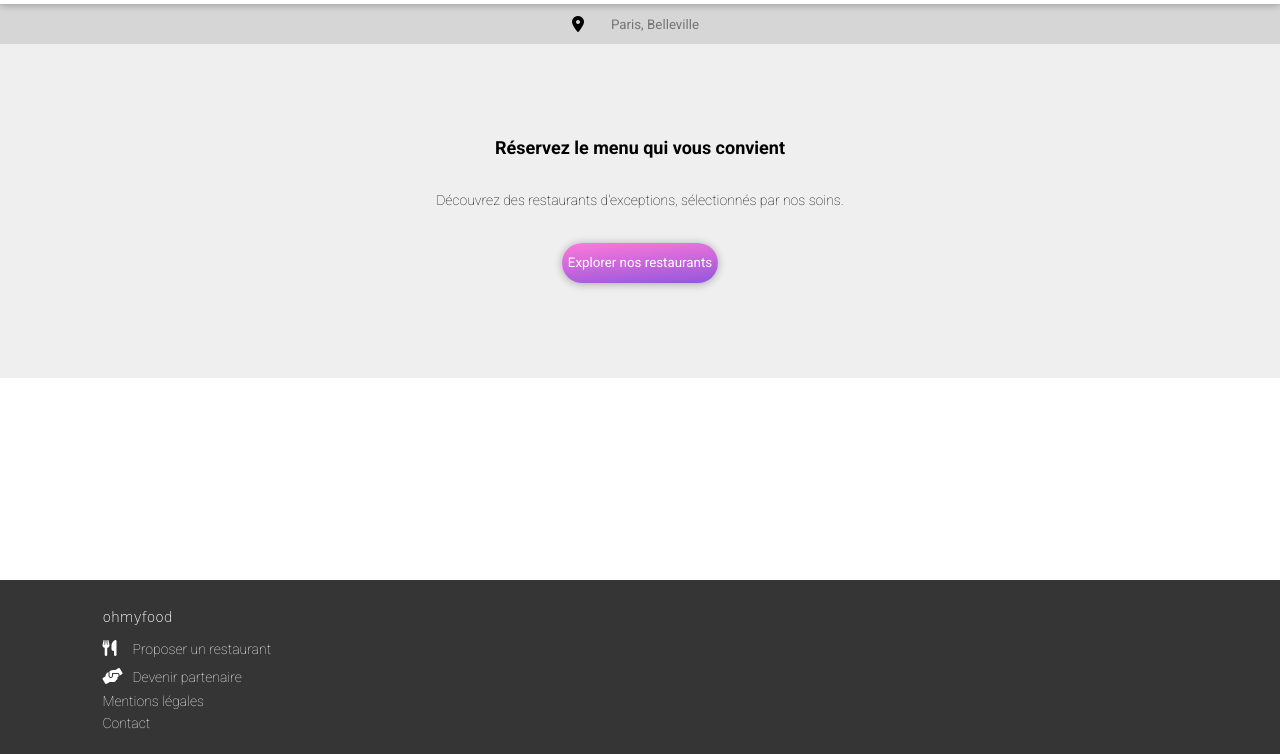
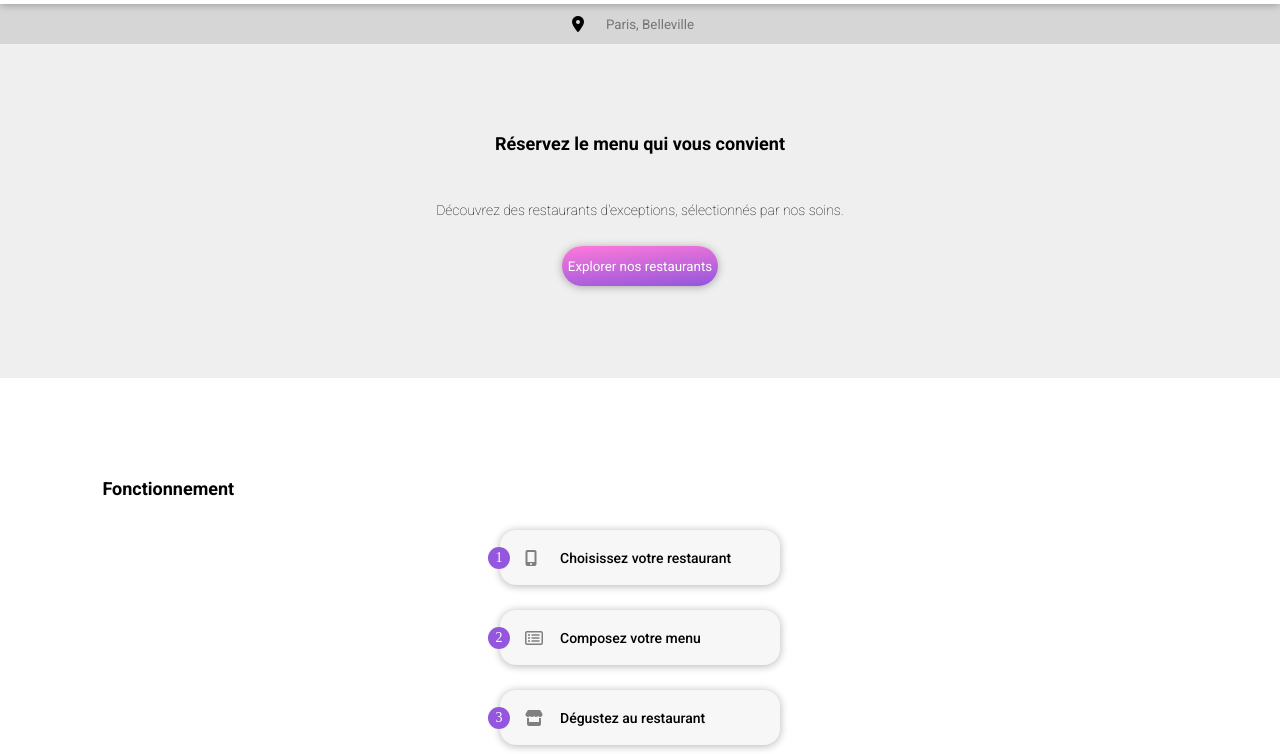
Before and after one commit to sejost/SebastienJost_3_21112021, a plain HTML site: page index.html in a window 1280 px wide. Shown: the part 46-800 px from the top of the page. Drawn offline with Linux system fonts and the light colour scheme; a web font is replaced by a local one.

Commit message:
Operation Section + icons + cards
v0.9.0

```diff
--- a/index.html
+++ b/index.html
@@ -40,13 +40,13 @@
         <a class="title title__header" href="#">ohmyfood</a>
     </header>
 
-    <!-- Form Locate Part -->
+    <!-- Form Locate Section -->
     <form class="locate" action="#" method="post">
-        <div class="locate__part1 grey-1">
-            <i class="icon locate__icon fas fa-map-marker-alt"></i>
+        <div class="locate__part1 bggrey--fo1">
+            <i class="icon icon__locate fas fa-map-marker-alt"></i>
             <input class="input__text" placeholder="Paris, Belleville" type="text" name="location" required>
         </div>
-        <div class="locate__part2 grey-2">
+        <div class="locate__part2 bggrey--fo2">
             <h3>Réservez le menu qui vous convient</h3>
             <p>Découvrez des restaurants d'exceptions, sélectionnés par nos soins.</p>
             <input class="button input__button" type="submit" value="Explorer nos restaurants" name="location">
@@ -54,8 +54,33 @@
         </div>
     </form>
 
+    <!-- Operation Step Section -->
+    <section class="operation">
+        <h3>Fonctionnement</h3>
+        <div class="container__cards">
+            <div class="card card__operation bggrey--fo3">
+                <i class="icon icon__number">1</i>
+                <i class="icon icon__card fas fa-mobile-alt"></i>
+                <a>Choisissez votre restaurant</a>
+            </div>
+            <div class="card card__operation bggrey--fo3">
+                <i class="icon icon__number">2</i>
+                <i class="icon icon__card far fa-list-alt"></i>
+                <a>Composez votre menu</a>
+            </div>
+            <div class="card card__operation bggrey--fo3">
+                <i class="icon icon__number">3</i>
+                <i class="icon icon__card fas fa-store"></i>
+                <a>Dégustez au restaurant</a>
+            </div>
+        </div>
+
+    </div>
+    </section>
+
+
     <!-- Footer Section  -->
-    <footer>
+    <footer class="bggrey">
         <a class="title title__footer" href="#">ohmyfood</a>
         <div class="container__links">
             <div class="link"><i class="icon fas fa-utensils"></i><a href="#">Proposer un restaurant</a></div>
--- a/src/scss/abstracts/_mixins.scss
+++ b/src/scss/abstracts/_mixins.scss
@@ -1,6 +1,6 @@
 @use 'vars' as *;
 
-@mixin flex-2center {
+@mixin flex-center {
     display: flex;
     align-items: center;
     justify-content: center;
--- a/src/scss/base/_base.scss
+++ b/src/scss/base/_base.scss
@@ -16,6 +16,7 @@ body{
 
 h1, h2, h3, h4 {
     font-family: $ffamily-roboto;
+    margin-bottom: 20px;
 }
 
 .title{
@@ -57,30 +58,18 @@ a, p {
     @include padding-vertical(small)
 }
 
-.icon{
-    width: 30px;
+.bggrey{
+    background: $colour-darkGrey;
 }
 
-.grey-1{
+.bggrey--fo1{
     background: fade-out($colour-darkGrey, 0.80);
 }
 
-.grey-2{
+.bggrey--fo2{
     background: fade-out($colour-darkGrey, 0.92)
 }
 
-.grey-3{
+.bggrey--fo3{
     background: fade-out($colour-darkGrey, 0.96)
 }
-
-input{
-    border: none;
-    background: none;
-    &__text{
-    width: 120px;
-    }
-    &:focus{
-        outline: none;
-    }
-
-}
--- /dev/null
+++ b/src/scss/components/_cards.scss
@@ -0,0 +1,18 @@
+/* Cards ohmyfood */
+
+@use '../abstracts/' as *;
+@use '../base/' as *;
+
+.card{
+    @include flex-verticenter;
+    @include shadow-light-down;
+    border-radius: 16px;
+    height: 55px;
+    width: 280px;
+    & > * {
+        font-weight: map-get($font-weight, "mediumbold");
+    }
+    &:hover{
+        cursor: pointer;
+    }
+}
--- a/src/scss/components/_footer.scss
+++ b/src/scss/components/_footer.scss
@@ -5,7 +5,6 @@
 @use '../base/' as *;
 
 footer{
-    background: $colour-darkGrey;
     margin-top: auto;
     @include padding-all(large);
     @include flex-column;
--- a/src/scss/components/_form.scss
+++ b/src/scss/components/_form.scss
@@ -7,16 +7,16 @@
 form{
     @include flex-column;
     .locate__part1{
-        @include flex-2center;
+        @include flex-center;
         height: 40px;
         text-align: center;
-        .locate__icon{
+        .icon__locate{
             cursor: pointer;
         }
     }
     .locate__part2 {
         @include flex-column;
-        @include flex-2center;
+        @include flex-center;
         justify-content: space-around;
         padding-top: 6%;
         padding-bottom: 6%;
--- a/src/scss/components/_header.scss
+++ b/src/scss/components/_header.scss
@@ -8,7 +8,7 @@
 header{
     width: 100%;
     height: 50px;
-    @include flex-2center;
+    @include flex-center;
     @include shadow-light-down;
 
 }
--- /dev/null
+++ b/src/scss/components/_icons.scss
@@ -0,0 +1,23 @@
+/* Icons ohmyfood */
+
+@use '../abstracts/' as *;
+@use '../base/' as *;
+
+.icon{
+    width: 20px;
+    &__number{
+        @include flex-center;
+        border-radius: 50px;
+        width: 22px;
+        height: 22px;
+        background: $colour-mediumPurple;
+        color: white;
+        font-size: map-get($font-size, "small");
+        margin-left: -12px;
+    }
+    &__card{
+        color: grey;
+        margin-left: 15px;
+        margin-right: 15px;
+    }
+}
--- /dev/null
+++ b/src/scss/components/_operation.scss
@@ -0,0 +1,17 @@
+/* Operation Section ohmyfood */
+/* Mobile First */
+
+@use '../abstracts/' as *;
+@use '../base/' as *;
+
+.operation{
+    @include flex-column;
+    height: 300px;
+    .container__cards{
+        height: 80%;
+        @include flex-column;
+        justify-content: space-around;
+        align-items: center;
+    }
+    padding: 8%
+}
```
Also changed, not shown: src/scss/components/_index.scss (+6 -1 lines), dist/css/style.css, 1 other file.
